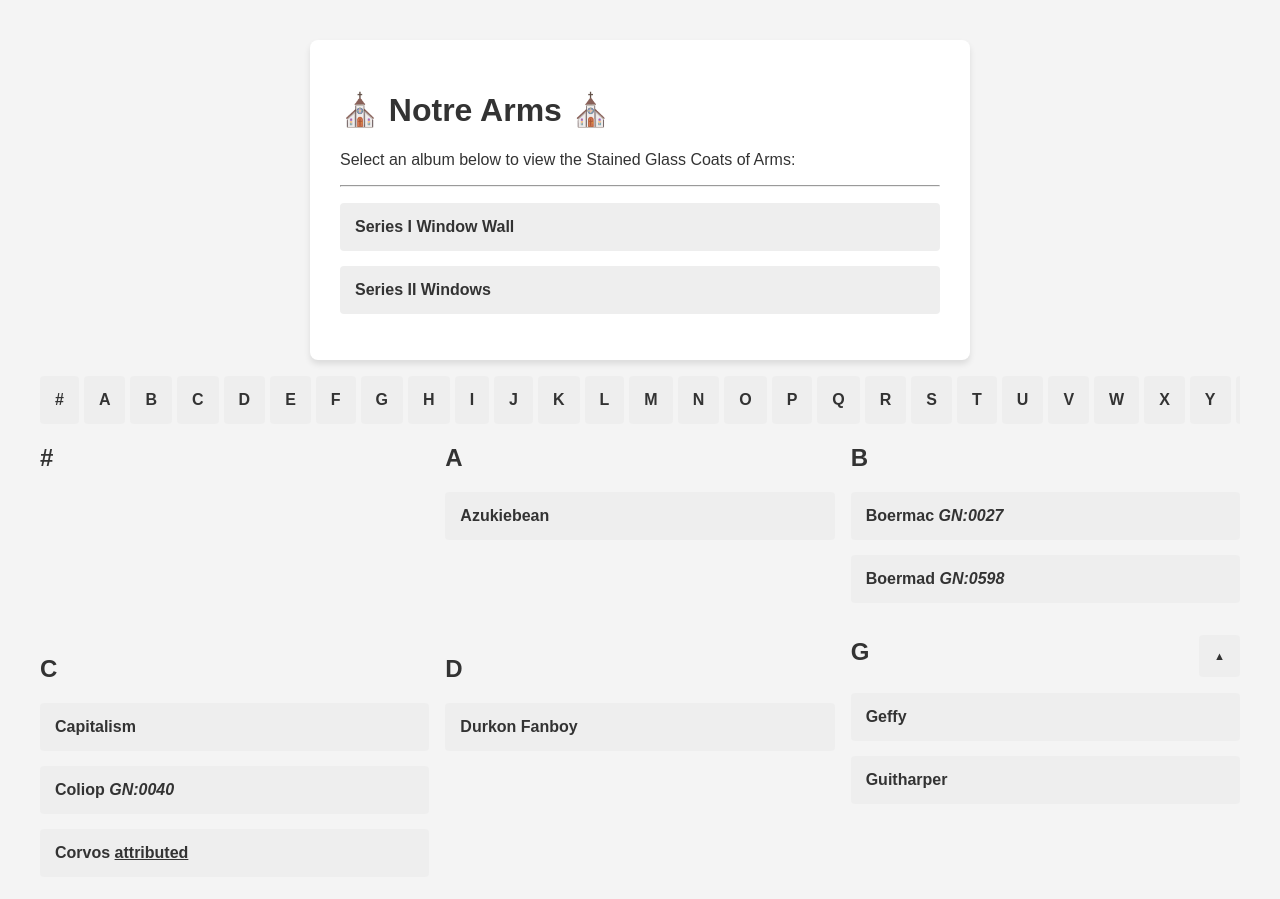
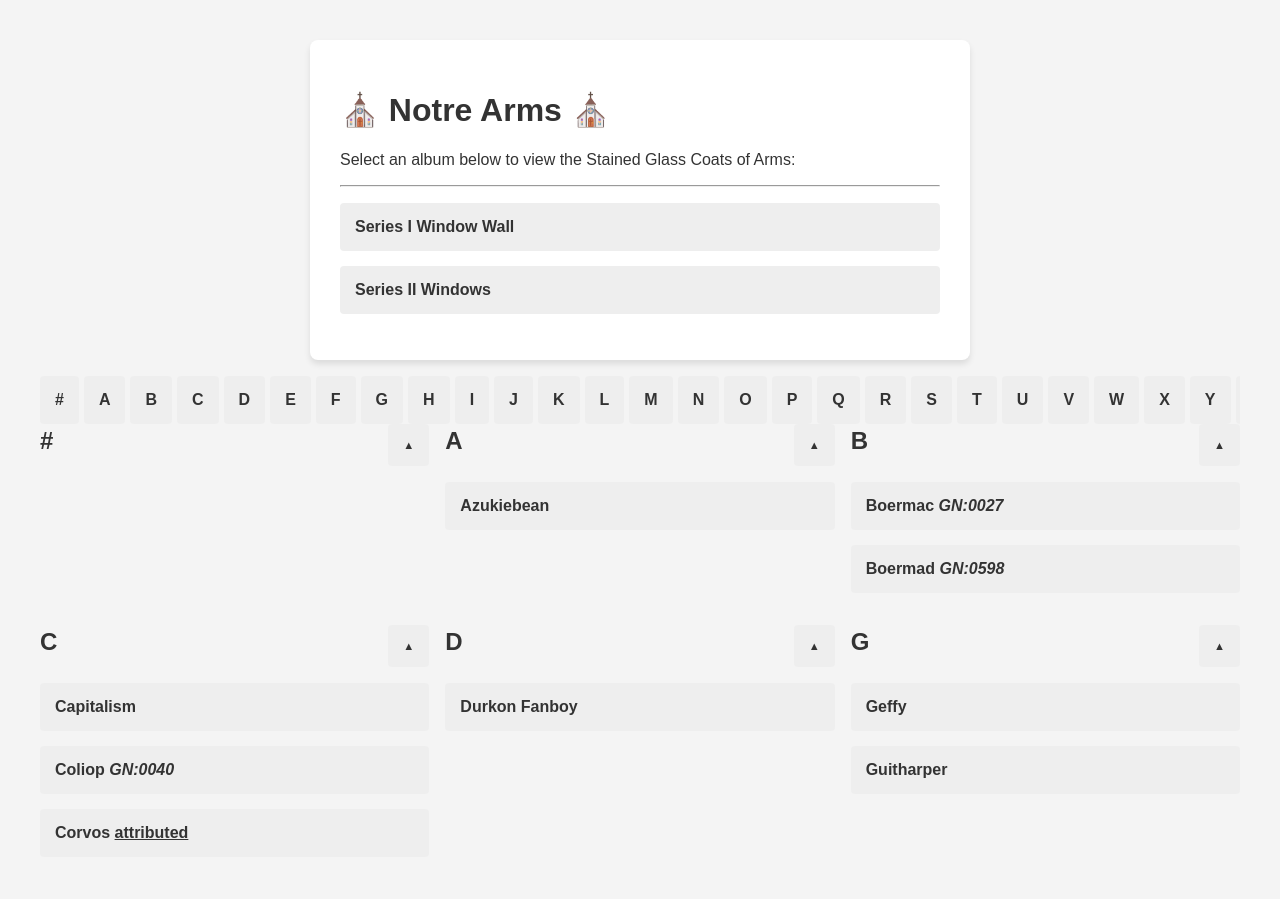
Before and after one commit to sirhcb/NAtesting, a Jekyll site: the page built from index.html, in a window 1280 px wide and 900 px high. Built offline with Jekyll 4.4.1, drawn with Linux system fonts in a browser that asks for light colours.

Commit message:
Refactor section headers with new link wrappers

```diff
--- a/index.html
+++ b/index.html
@@ -83,14 +83,26 @@
 <div class="grid-container">
 <!-- Section # -->
 <div id="section-1">
-  <h2><b>#</b></h2>
+
+  <!-- This new wrapper forces the header and link together -->
+  <div style="display: flex; align-items: baseline; justify-content: space-between;">
+    <h2 style="margin: 0;">#</h2>
+    <small><small><i><a href="https://github.io">▲</a></i></small></small>
+  </div>
+
   <ul>
   </ul>
 </div>
 
 <!-- Section A -->
 <div id="section-A">
-  <h2>A</h2>
+
+  <!-- This new wrapper forces the header and link together -->
+  <div style="display: flex; align-items: baseline; justify-content: space-between;">
+    <h2 style="margin: 0;">A</h2>
+    <small><small><i><a href="https://github.io">▲</a></i></small></small>
+  </div>
+
   <ul>
     <li><a href="/NotreArms/slideshows/Series II/#slide-1">Azukiebean</a></li>
   </ul>
@@ -98,8 +110,14 @@
 
 <!-- Section B -->
 <div id="section-B">
-  <h2>B</h2>
-  <ul>
+
+      <!-- This new wrapper forces the header and link together -->
+  <div style="display: flex; align-items: baseline; justify-content: space-between;">
+    <h2 style="margin: 0;">B</h2>
+    <small><small><i><a href="https://github.io">▲</a></i></small></small>
+  </div>
+
+    <ul>
     <li><a href="/NotreArms/slideshows/Series I/#slide-3">Boermac <i>GN:0027</i></a></li>
     <li><a href="/NotreArms/slideshows/Series I/#slide-3">Boermad <i>GN:0598</i></a></li>
   </ul>
@@ -107,7 +125,14 @@
 
 <!-- Section C -->
 <div id="section-C">
-  <h2>C</h2>
+
+      <!-- This new wrapper forces the header and link together -->
+  <div style="display: flex; align-items: baseline; justify-content: space-between;">
+    <h2 style="margin: 0;">C</h2>
+    <small><small><i><a href="https://github.io">▲</a></i></small></small>
+  </div>
+
+
   <ul>
     <li><a href="/NotreArms/slideshows/Series I/#slide-1">Capitalism</a></li>
     <li><a href="/NotreArms/slideshows/Series I/#slide-1">Coliop <i>GN:0040</i></a></li>
@@ -117,7 +142,13 @@
 
 <!-- Section D -->
 <div id="section-D">
-  <h2>D</h2>
+
+  <!-- This new wrapper forces the header and link together -->
+  <div style="display: flex; align-items: baseline; justify-content: space-between;">
+    <h2 style="margin: 0;">D</h2>
+    <small><small><i><a href="https://github.io">▲</a></i></small></small>
+  </div>
+
   <ul>
     <li><a href="/NotreArms/slideshows/Series II/#slide-1">Durkon Fanboy</a></li>
   </ul>
```
